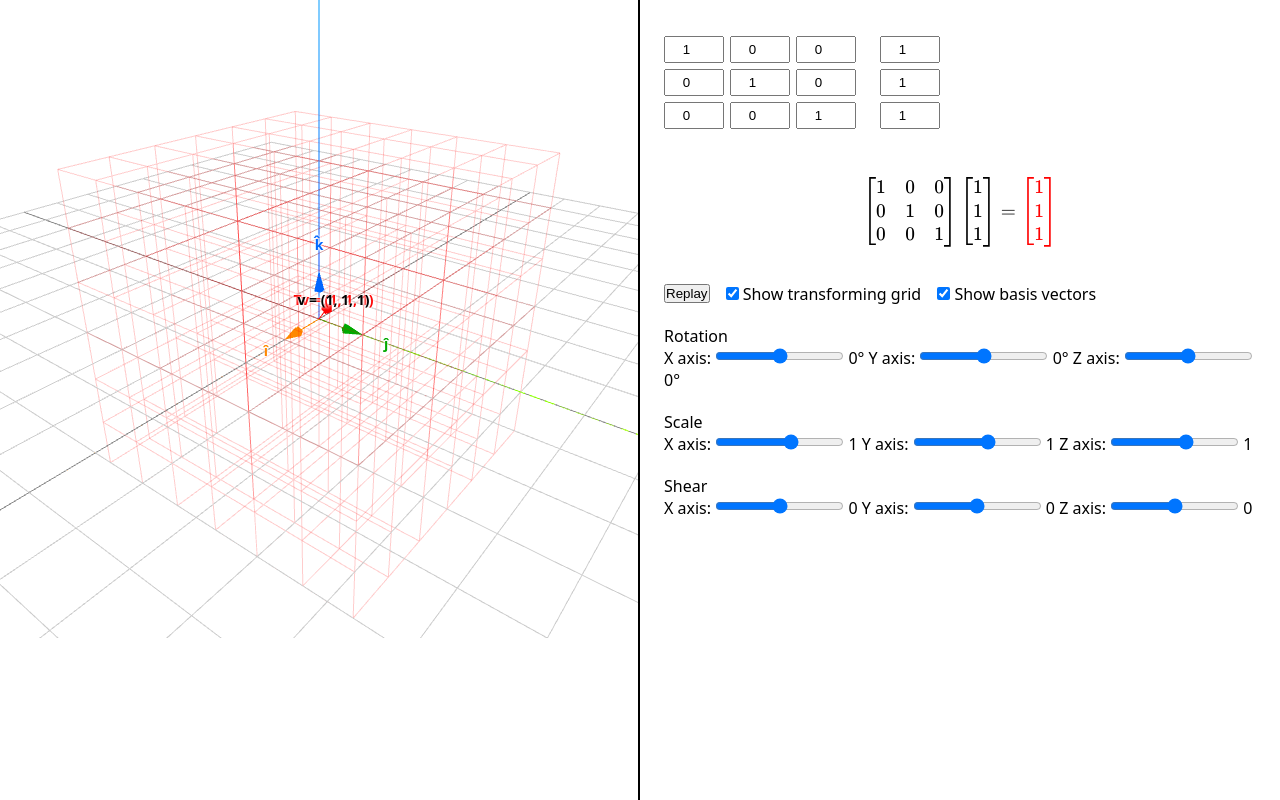
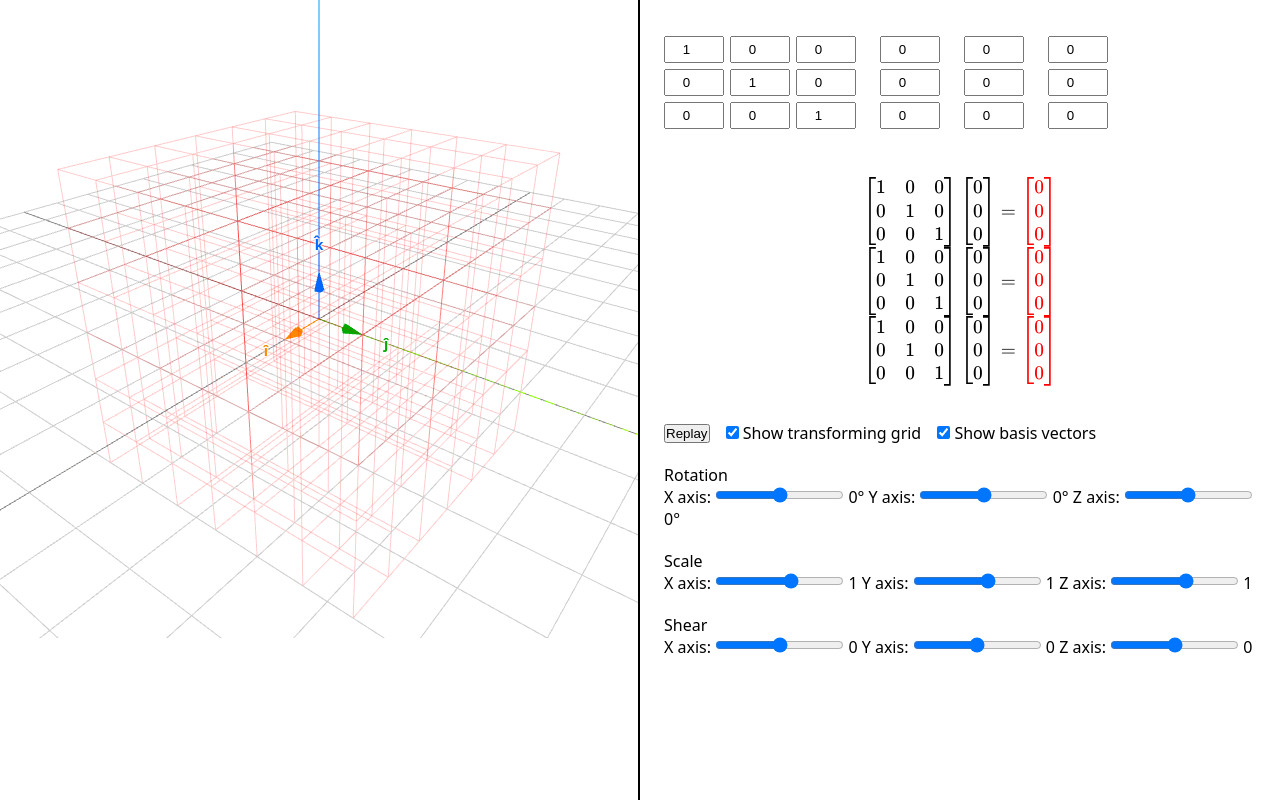
Before and after one commit to sammteoh/linear-algebra, a website: page index.html in a window 1280 px wide. Drawn offline with nearby package versions, Linux system fonts and the light colour scheme; animation ran at ten frames a second.

Commit message:
feat: vectors u and w

```diff
--- a/3app.js
+++ b/3app.js
@@ -26,6 +26,18 @@ let V = Matrix.create([
     [1],
     [1]
 ]);
+
+let W = Matrix.create([
+    [0],
+    [0],
+    [0]
+]);
+
+let U = Matrix.create([
+    [0],
+    [0],
+    [0]
+])
 
 let T = Matrix.create([
     [1, 0, 0],
@@ -206,15 +218,23 @@ const lattice = makeLattice();
 lattice.matrixAutoUpdate = false;
 scene.add(lattice);
 
-const originalArrow = makeArrow(0x000000);
-const transformedArrow = makeArrow(0xff0000);
+const originalVArrow = makeArrow(0x000000);
+const originalWArrow = makeArrow(0x000000);
+const originalUArrow = makeArrow(0x000000);
+const transformedVArrow = makeArrow(0xff0000);
+const transformedWArrow = makeArrow(0xff0000);
+const transformedUArrow = makeArrow(0xff0000);
 
 const iArrow = makeArrow(0xff8800);
 const jArrow = makeArrow(0x00aa00);
 const kArrow = makeArrow(0x0066ff);
 
-attachLabel(originalArrow, 'v', '#000000', true);
-attachLabel(transformedArrow, 'Tv', '#ff0000', true);
+attachLabel(originalVArrow, 'v', '#000000', true);
+attachLabel(transformedVArrow, 'Tv', '#ff0000', true);
+attachLabel(originalWArrow, 'w', '#000000', true);
+attachLabel(transformedWArrow, 'Tw', '#ff0000', true);
+attachLabel(originalUArrow, 'u', '#000000', true);
+attachLabel(transformedUArrow, 'Tu', '#ff0000', true);
 attachLabel(iArrow, 'î', '#ff8800');
 attachLabel(jArrow, 'ĵ', '#00aa00');
 attachLabel(kArrow, 'k̂', '#0066ff');
@@ -240,6 +260,8 @@ function readInputs() {
     }
     T = Matrix.create(newT);
     V = Matrix.create([[num('v1')], [num('v2')], [num('v3')]]);
+    W = Matrix.create([[num('w1')], [num('w2')], [num('w3')]]);
+    U = Matrix.create([[num('u1')], [num('u2')], [num('u3')]]);
 }
 
 // Writes matrix into the 9 matrix boxes
@@ -317,7 +339,11 @@ function applySliders() {
 
 function renderFormula() {
     katex.render(
-        String.raw`${writeMatrix(T)} ${writeMatrix(V)} = \textcolor{red}{${writeMatrix(T.multiply(V))}}`,
+        String.raw`${writeMatrix(T)} ${writeMatrix(V)} = \textcolor{red}{${writeMatrix(T.multiply(V))}}
+        \\
+        ${writeMatrix(T)} ${writeMatrix(W)} = \textcolor{red}{${writeMatrix(T.multiply(W))}}
+        \\
+        ${writeMatrix(T)} ${writeMatrix(U)} = \textcolor{red}{${writeMatrix(T.multiply(U))}}`,
         container,
         { displayMode: true, throwOnError: false }
     );
@@ -325,7 +351,9 @@ function renderFormula() {
 
 function applyInputs() {
     readInputs();
-    updateVector(originalArrow, V);
+    updateVector(originalVArrow, V);
+    updateVector(originalWArrow, W);
+    updateVector(originalUArrow, U);
     renderFormula();
 }
 
@@ -346,7 +374,9 @@ document.querySelectorAll('.entry').forEach((el) => {
 });
 
 readInputs();
-updateVector(originalArrow, V);
+updateVector(originalVArrow, V);
+updateVector(originalWArrow, W);
+updateVector(originalUArrow, U);
 updateBasis(T);
 renderFormula();
 
@@ -385,7 +415,9 @@ function animate() {
 
         lattice.matrix.copy(toMatrix4(M));
         lattice.matrixWorldNeedsUpdate = true;
-        updateVector(transformedArrow, M.multiply(V));
+        updateVector(transformedVArrow, M.multiply(V));
+        updateVector(transformedWArrow, M.multiply(W));
+        updateVector(transformedUArrow, M.multiply(U));
         updateBasis(M);
     }
 
@@ -401,6 +433,7 @@ document.getElementById('toggle-lattice').addEventListener('change', (e) => {
 document.getElementById('toggle-basis').addEventListener('change', (e) => {
     showBasis = e.target.checked;
 });
+
 ['x', 'y', 'z'].forEach((axis) => {
     document.getElementById(`${axis}-rotation`).addEventListener('input', applySliders);
     document.getElementById(`${axis}-scale`).addEventListener('input', applySliders);
--- a/index.html
+++ b/index.html
@@ -29,9 +29,21 @@
                     </div>
 
                     <div class="vector-inputs">
-                        <input type="number" step="any" class="entry" id="v1" value="1">
-                        <input type="number" step="any" class="entry" id="v2" value="1">
-                        <input type="number" step="any" class="entry" id="v3" value="1">
+                        <input type="number" step="any" class="entry" id="v1" value="0">
+                        <input type="number" step="any" class="entry" id="v2" value="0">
+                        <input type="number" step="any" class="entry" id="v3" value="0">
+                    </div>
+
+                    <div class="vector-inputs">
+                        <input type="number" step="any" class="entry" id="w1" value="0">
+                        <input type="number" step="any" class="entry" id="w2" value="0">
+                        <input type="number" step="any" class="entry" id="w3" value="0">
+                    </div>
+
+                    <div class="vector-inputs">
+                        <input type="number" step="any" class="entry" id="u1" value="0">
+                        <input type="number" step="any" class="entry" id="u2" value="0">
+                        <input type="number" step="any" class="entry" id="u3" value="0">
                     </div>
                 </div>
 
```
